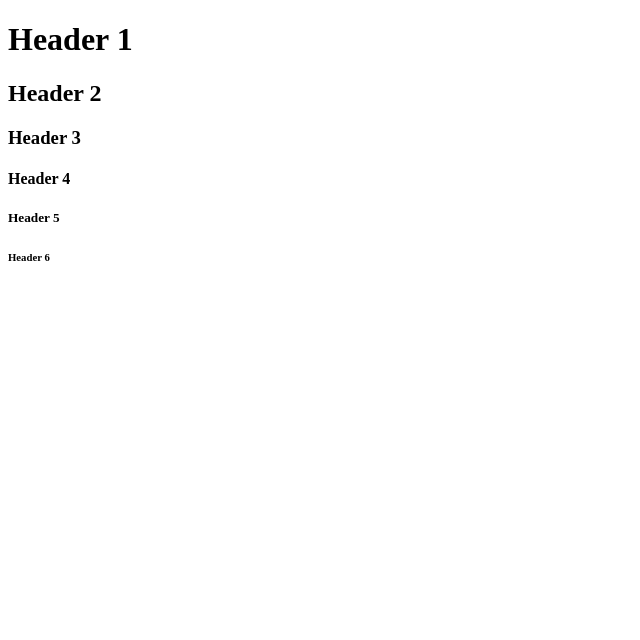
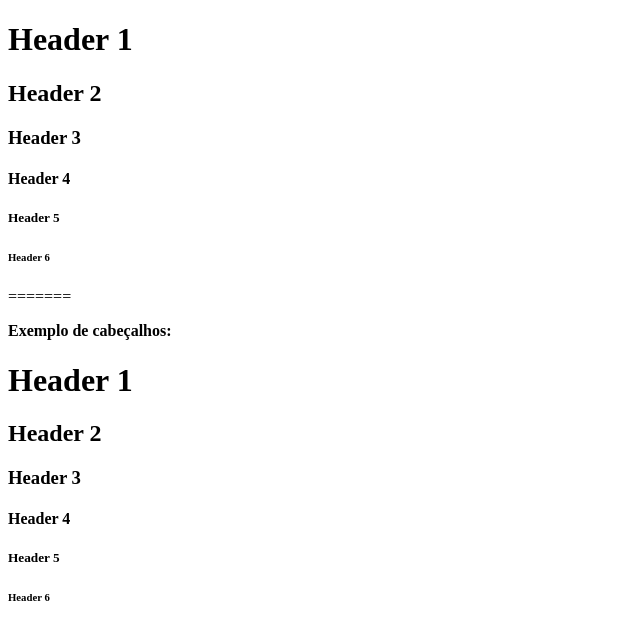
Before and after one commit to 1TDSJ-21/exercicio-inicial, a plain HTML site: page index.html in a window 1280 px wide. Shown: the whole page, without its empty margins (0-640 px from the left). Drawn offline with Linux system fonts and the light colour scheme.

Commit message:
Revert "Rm86701"

```diff
--- a/index.html
+++ b/index.html
@@ -1,3 +1,4 @@
+
 <!Doctype html>
 <html lang="pt-br" dir="ltr">
 
@@ -16,3 +17,21 @@
        <h6>Header 6</h6>
     </body>
 </html>
+=======
+<!doctype html>
+<html lang="pt-br" dir="ltr">
+    <head>
+        <meta charset="UTF-8">
+        <meta name="viewport" content="width=device-width, initial-scale=1.0">
+        <title>Exercício Inicial 1  </title>
+    </head>
+    <body>
+        <p><strong>Exemplo de cabeçalhos:</strong> </p>
+        <h1>Header 1</h1>
+        <h2>Header 2</h2>
+        <h3>Header 3</h3>
+        <h4>Header 4</h4>
+        <h5>Header 5</h5>
+        <h6>Header 6</h6>
+    </body>
+</html>
```
Also changed, not shown: indexb.html (+1 -1 lines).
